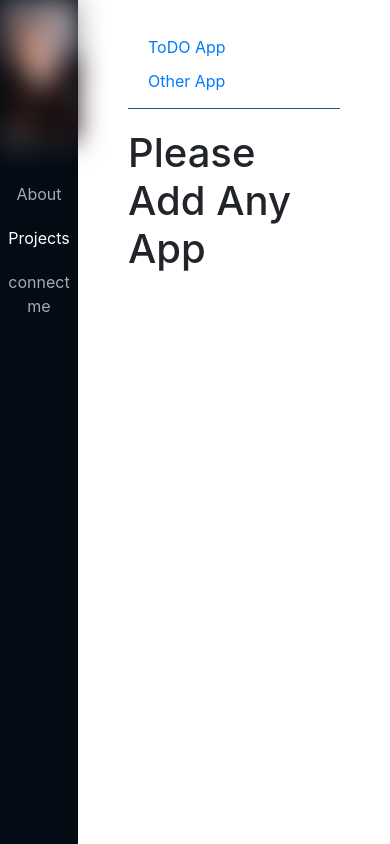
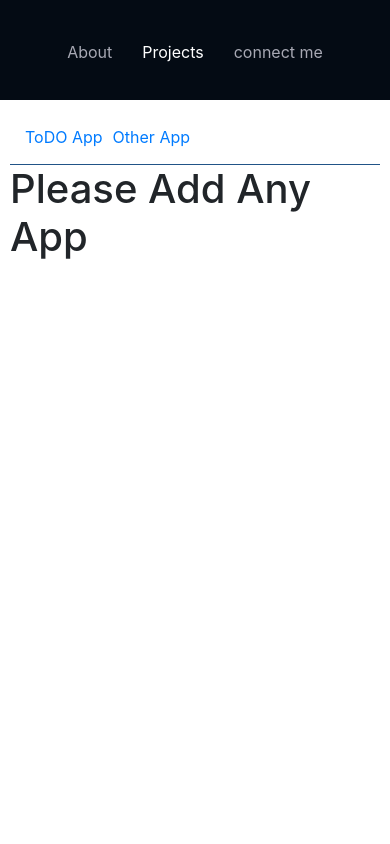
Before and after one commit to MAlngaawy/profile, a React (Create React App) app: page /projects in a window 390 px wide. Built offline with nearby package versions, Linux system fonts and the light colour scheme.

Commit message:
'responsive'

```diff
--- a/package.json
+++ b/package.json
@@ -36,5 +36,8 @@
       "last 1 firefox version",
       "last 1 safari version"
     ]
+  },
+  "devDependencies": {
+    "gh-pages": "^2.2.0"
   }
 }
--- a/src/components/App.js
+++ b/src/components/App.js
@@ -30,8 +30,6 @@ const SideBar = () =>{
   )
 }
 
-
-
 export default function App() {
   return (
     <Router>
--- a/src/components/Projects.js
+++ b/src/components/Projects.js
@@ -10,6 +10,7 @@ import {
 import { FontAwesomeIcon } from '@fortawesome/react-fontawesome';
 import { faPlus, faTrashAlt, faCircle, faCheckCircle } from '@fortawesome/free-solid-svg-icons';
 import data from '../api.json';
+import { Alert } from 'reactstrap';
 
 
 // ToDo Component
@@ -22,7 +23,8 @@ function ToDo() {
     note: "",
     done: false,
     delete: false,
-  })
+  });
+  const [hide, setHide] = useState('d-none');
 
   const handleChange = (event) => {
     const val = event.target.value;
@@ -38,6 +40,13 @@ function ToDo() {
     if(newNote.username !== '' && newNote.note !== '') {
       setData([...myData, newNote])
       setNewNote({ ...newNote, username:'', note: ''})
+    } else {
+      setTimeout(() => {
+        setHide('');
+      }, 100)
+      setTimeout(() => {
+        setHide('d-none');
+      }, 2000)
     }
   }
 
@@ -52,6 +61,9 @@ function ToDo() {
   return (
     <div className='todo-com'>
       <div className='out-side'>
+        <Alert color="danger" className={hide}>
+          You Can't add an empty note, Bitch!!!
+        </Alert>
         <form>
           <input
             className='name-field'
@@ -120,11 +132,6 @@ function ToDo() {
 }
 
 
-
-
-
-
-
 function Other() {
   return (
     <div>
--- a/src/css/App.css
+++ b/src/css/App.css
@@ -1,5 +1,7 @@
 body {
   background-color: #fefefe;
+  margin: 0;
+  padding: 0;
 }
 
 a:hover {
@@ -35,7 +37,7 @@ a:hover {
 }
 .App .sidebar ul li a {
   display: block;
-  padding: 10px 0;
+  padding: 10px 5px;
   color: #a8a9b4;
 }
 .App .sidebar ul li a:hover {
@@ -154,4 +156,77 @@ a:hover {
   opacity: 0.2;
 }
 
+@media (max-width: 768px) {
+  .App {
+    display: block;
+  }
+  .App .sidebar {
+    width: 100%;
+    height: 100px;
+    display: inline-table;
+  }
+  .App .sidebar .avatar {
+    display: none;
+  }
+  .App .sidebar ul li {
+    display: inline-block;
+    margin: 0 10px;
+  }
+  .App .sidebar ul li a {
+    border-radius: 2px;
+  }
+  .App .right-side {
+    width: 100%;
+    display: block;
+    padding: 10px;
+  }
+
+  .projects .projects-navbar ul {
+    margin: 0;
+    padding: 10px;
+  }
+  .projects .projects-navbar ul li {
+    margin: 5px;
+  }
+  .projects .todo-com .out-side {
+    margin: 10px;
+  }
+  .projects .todo-com .out-side form {
+    position: relative;
+  }
+  .projects .todo-com .out-side form input {
+    display: block;
+    margin: 5px;
+  }
+  .projects .todo-com .out-side form .add-note {
+    position: absolute;
+    top: 25%;
+    right: 20px;
+  }
+  .projects .todo-com .in-side {
+    padding: 5px;
+  }
+  .projects .todo-com .in-side .single-note {
+    padding: 5px;
+    position: relative;
+  }
+  .projects .todo-com .in-side .single-note .user-image {
+    display: none;
+  }
+  .projects .todo-com .in-side .single-note .note-content .username {
+    font-size: 18px;
+  }
+  .projects .todo-com .in-side .single-note .note-content .the-note {
+    font-size: 16px;
+  }
+  .projects .todo-com .in-side .single-note .command {
+    position: absolute;
+    top: 0px;
+    right: 5px;
+  }
+  .projects .todo-com .in-side .single-note .command .delete .icon {
+    font-size: 20px;
+  }
+}
+
 /*# sourceMappingURL=App.css.map */
--- a/src/css/App.scss
+++ b/src/css/App.scss
@@ -1,5 +1,7 @@
 body {
   background-color: #fefefe;
+  margin: 0;
+  padding: 0;
 }
 
 // Main Styles
@@ -33,7 +35,7 @@ a:hover {
       margin-top: 30px;
       li a {
         display: block;
-        padding: 10px 0;
+        padding: 10px 5px;
         color: #a8a9b4;
         &:hover {
           margin: 0 5px;
@@ -176,3 +178,103 @@ a:hover {
     }
   }
 }
+
+
+
+
+
+// Start Style For The Phone
+
+@media (max-width: 768px) {
+  .App {
+    display: block;
+    .sidebar {
+      width: 100%;
+      height: 100px;
+      display: inline-table;
+      .avatar {
+        display: none;
+      }
+      ul {
+        li {
+          display: inline-block;
+          margin: 0 10px;
+          a {
+            border-radius: 2px;
+          }
+        }
+      }
+    }
+    .right-side {
+      width: 100%;
+      display: block;
+      padding: 10px;
+    }
+  }
+
+  // Start Projects in phone size
+  .projects {
+    .projects-navbar {
+      ul {
+        margin: 0;
+        padding: 10px;
+        li {
+          margin: 5px;
+        }
+      }
+    }
+
+    .todo-com {
+      .out-side {
+        margin: 10px;
+        form {
+          position: relative;
+          input {
+            display: block;
+            margin: 5px;
+          }
+          .add-note {
+            position: absolute;
+            top: 25%;
+            right: 20px;
+          }
+        }
+      }
+
+      .in-side {
+        padding: 5px;
+        .single-note {
+          padding: 5px;
+          position: relative;
+          .user-image {
+            display: none;
+          }
+          .note-content {
+            .username {
+              font-size: 18px;
+            }
+            .the-note {
+              font-size: 16px;
+            }
+          }
+          .command {
+            position: absolute;
+            top: 0px;
+            right: 5px;
+            .delete {
+              .icon {
+                font-size: 20px;
+              }
+            }
+          }
+        }
+      }
+    }
+  }
+
+
+
+
+
+
+}
```
Also changed, not shown: 2 other files (tests, documents, lock files or other folders).
